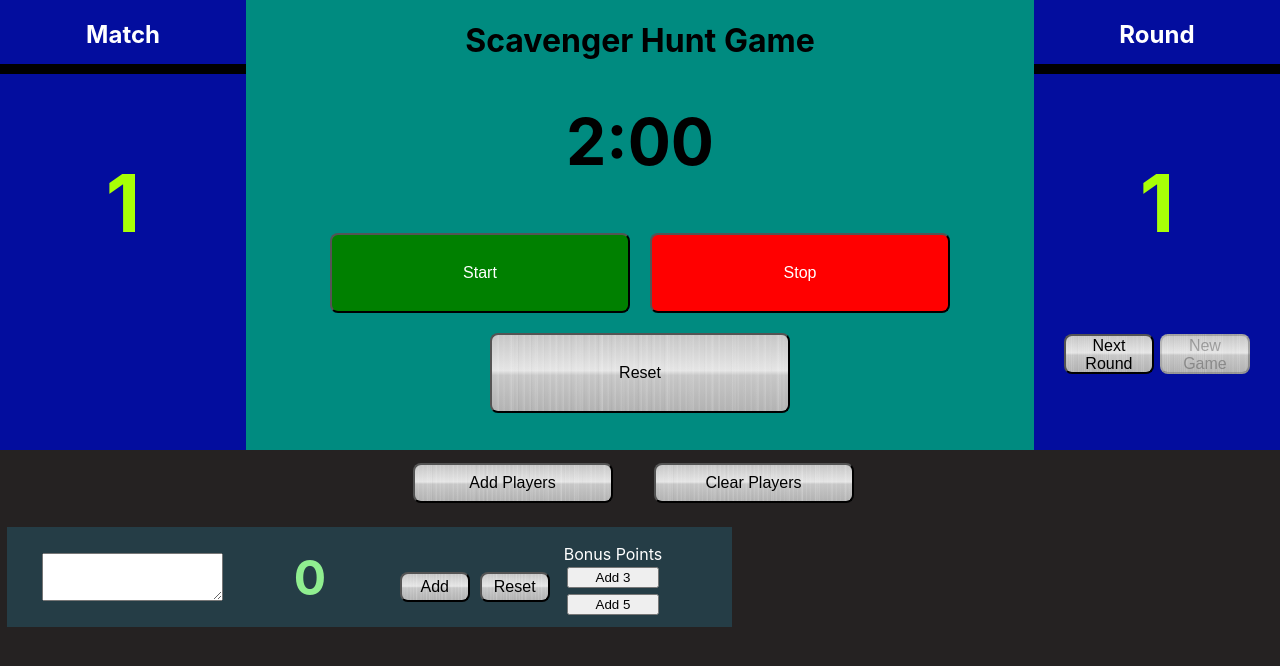
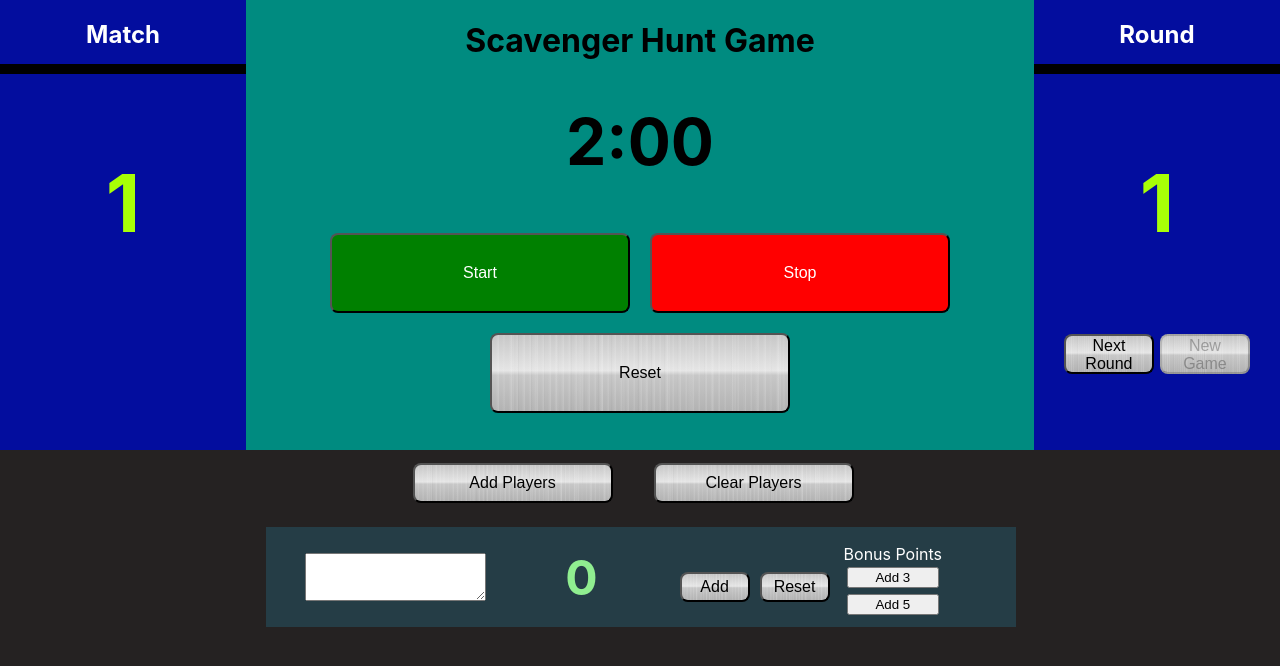
Before and after one commit to thorn086/Scavenger_Hunt, a React (Create React App) app: page / in a window 1280 px wide. Both pictures are taken after a click on the button "Add Players". Shown: the top 666 px of the page. Built offline with nearby package versions, Linux system fonts and the light colour scheme.

Commit message:
imporve player comp

```diff
--- a/src/App.css
+++ b/src/App.css
@@ -21,7 +21,9 @@
 }
 ul{
   width:100%;
-  display: block;
+  display: flex;
+  flex-direction: row;
+  justify-content: space-evenly;
   padding: 0;
 }
 li{margin-left: 2px;}
--- a/src/players/players.css
+++ b/src/players/players.css
@@ -1,6 +1,6 @@
 #player_box{
     background-color: rgb(37, 61, 70);
-    width:725px;
+    width:750px;
     height:100px;
     margin: 5px;
 }
```
